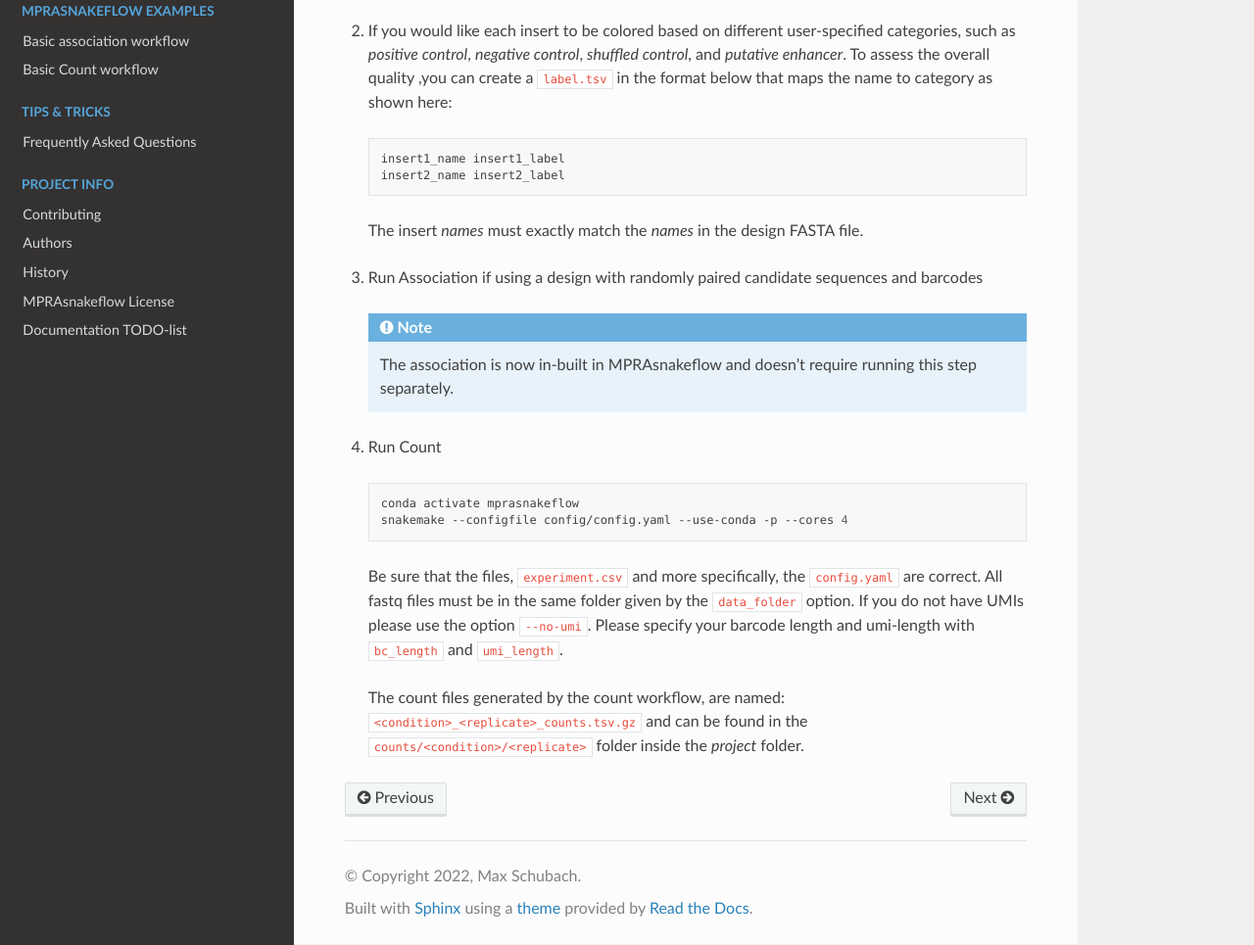
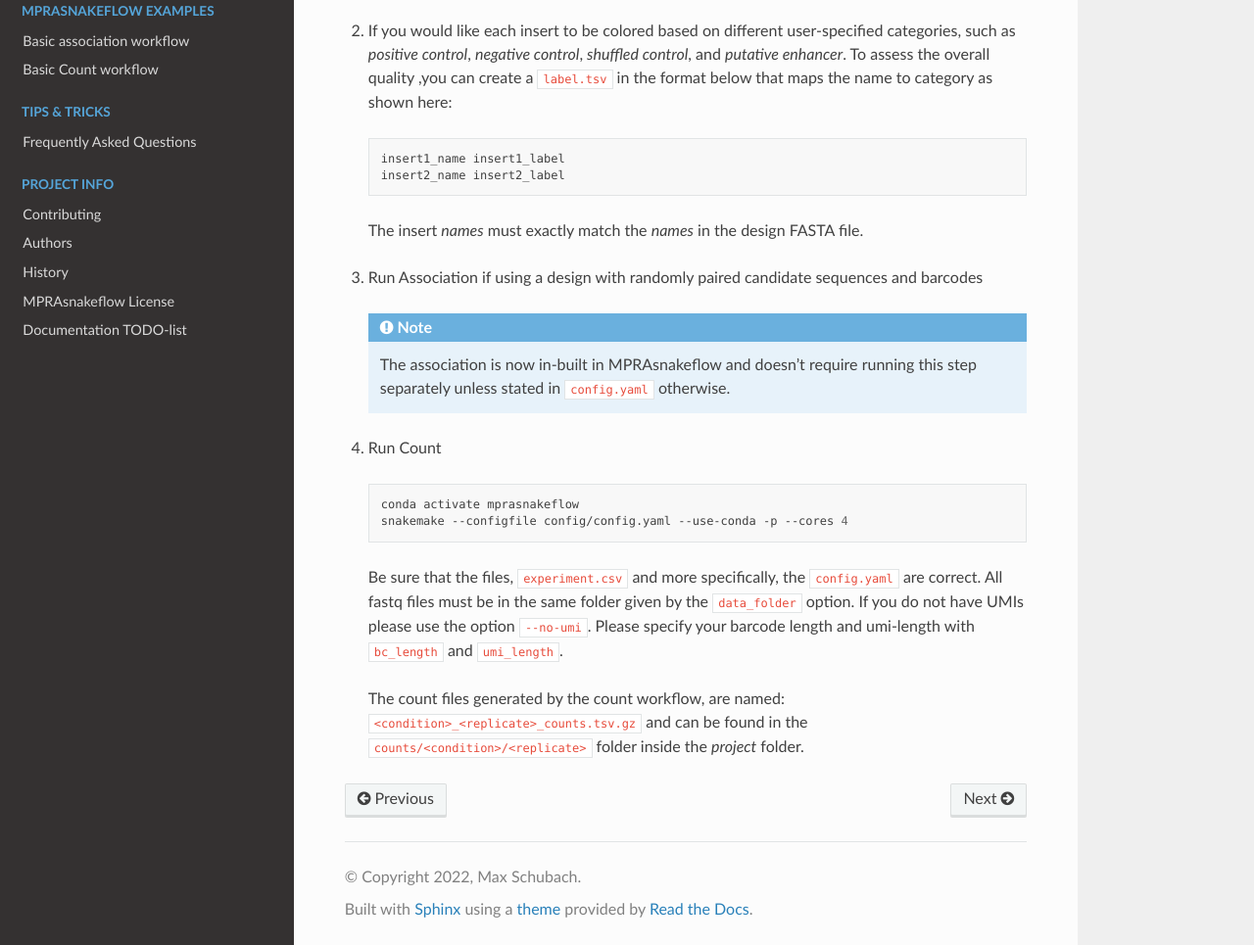
Before and after one commit to kircherlab/MPRAsnakeflow, a Sphinx documentation site: the page built from docs/quickstart.rst, in a window 1280 px wide and 1386 px high, cut to the strip 421-1386 px from the top of the window. Shown: the whole strip at 98% size. Built offline with Sphinx 7.4.7 and the Read the Docs theme 2.0.0, drawn with Linux system fonts in a browser that asks for light colours; formulas are drawn with MathJax 3; pages that are not in the unit, such as notebooks, are missing from menus.

Commit message:
Update quickstart.rst

```diff
--- a/docs/quickstart.rst
+++ b/docs/quickstart.rst
@@ -28,7 +28,7 @@ Getting started
 
 3. Run Association if using a design with randomly paired candidate sequences and barcodes
 
-  .. note:: The association is now in-built in MPRAsnakeflow and doesn't require running this step separately.
+  .. note:: The association is now in-built in MPRAsnakeflow and doesn't require running this step separately unless stated in ``config.yaml`` otherwise.
 
 4. Run Count
 
```
